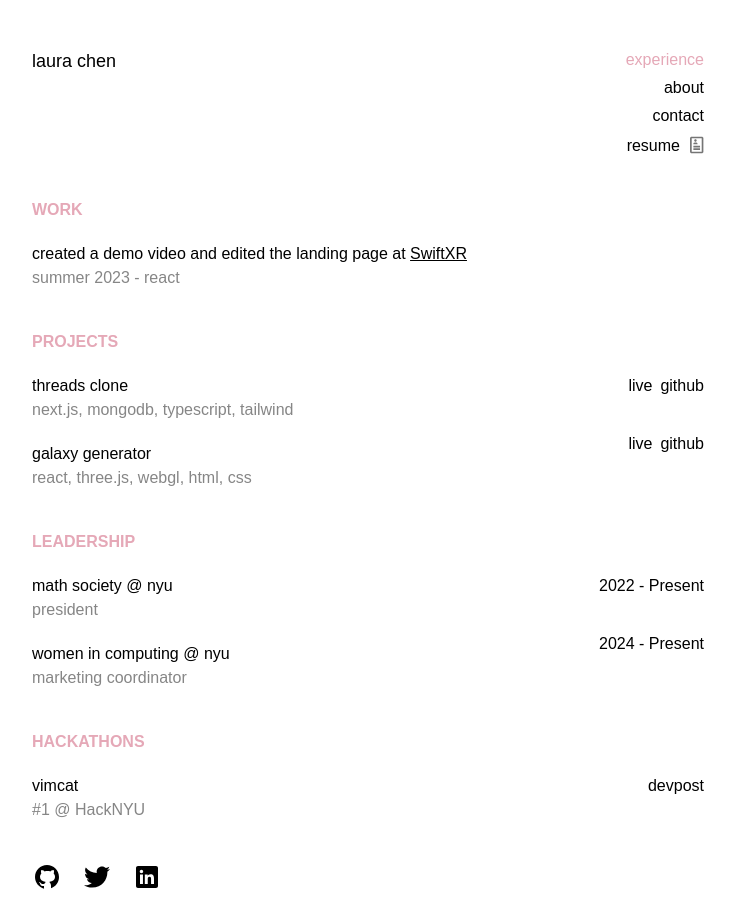
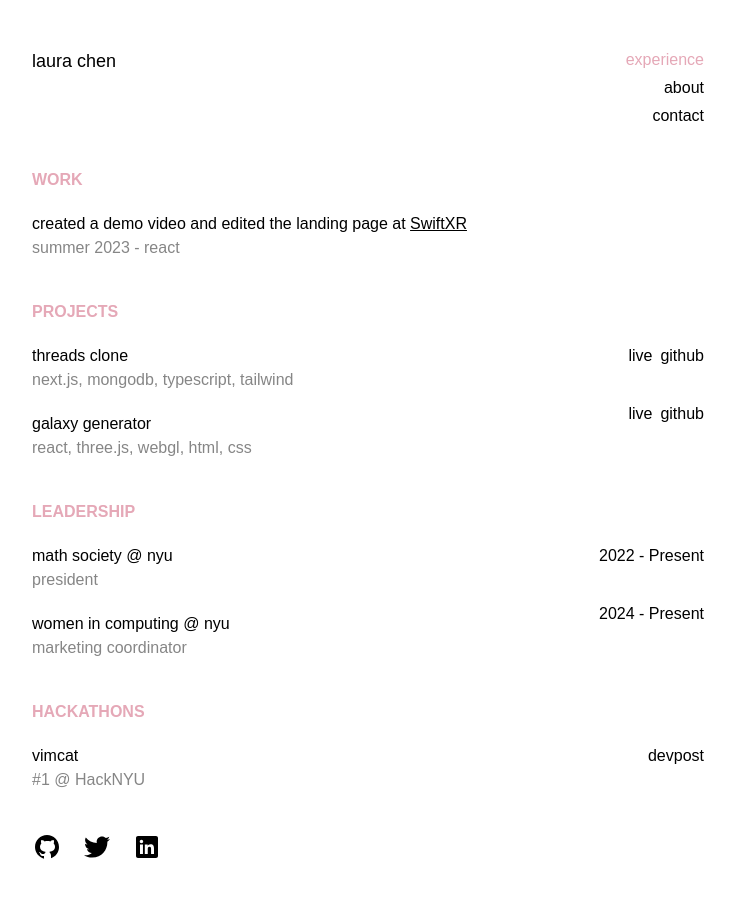
Before and after one commit to laura-codess/personal-website, a Next.js app: page / in a window 1280 px wide. Shown: the whole page, without its empty margins (272-1007 px from the left). After the commit the page ends 870 px from the top, so only its background shows below. Built offline with nearby package versions, Linux system fonts and the light colour scheme; a web font is replaced by a local one.

Commit message:
Revert "added a resume button"
This reverts commit 43239643ab18c06b27bd50180c3aed85db58ba02.

```diff
--- a/app/page.tsx
+++ b/app/page.tsx
@@ -15,9 +15,7 @@ export default function Home() {
     <div className="w-full">
     <div className="min-h-screen ">
       <div className="flex flex-row justify-between ">
-
         <p className="custom-text-18">laura chen</p>
-
         <Navbar />
       </div>
 
--- a/components/Navbar.tsx
+++ b/components/Navbar.tsx
@@ -37,16 +37,6 @@ function Navbar() {
       >
         <a href="mailto:lc5065@nyu.edu">contact</a>
       </li>
-      <li
-      className={`flex flex-row items-center ${pathname === '/resume' ? 'text-mypink' : 'text-black'}`}
-      onMouseEnter={() => setHovered("resume")}
-      style={hovered === "resume" ? hoverStyle : undefined}
-      >
-  <a href="/resume.pdf" target="_blank" rel="noopener noreferrer" className="flex items-center">
-    <p className="text-right pr-0 pt-0.5 sm:pr-1 sm:pl-1">resume</p>
-    <img src="/resume.svg" alt="Download resume" width={20} height={20} style={{ filter: hovered === "resume" ? "none": "mygray"}}/>
-  </a>
-</li>
     </ul>
   );
 }
```
Also changed, not shown: 1 other file (tests, documents, lock files or other folders).
